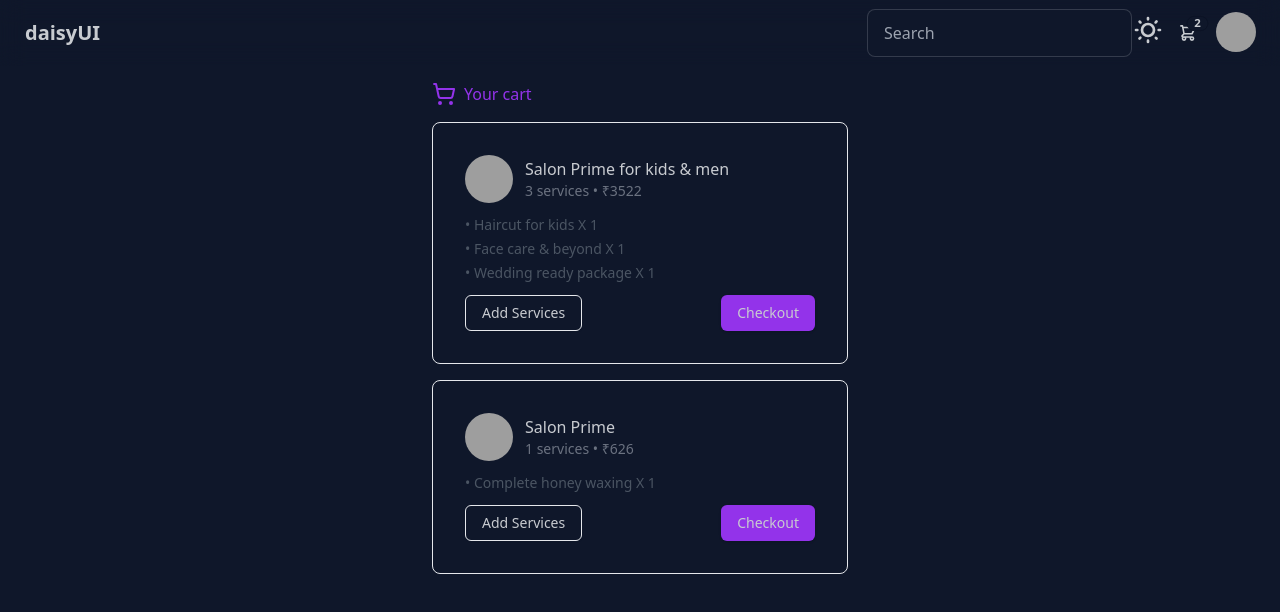
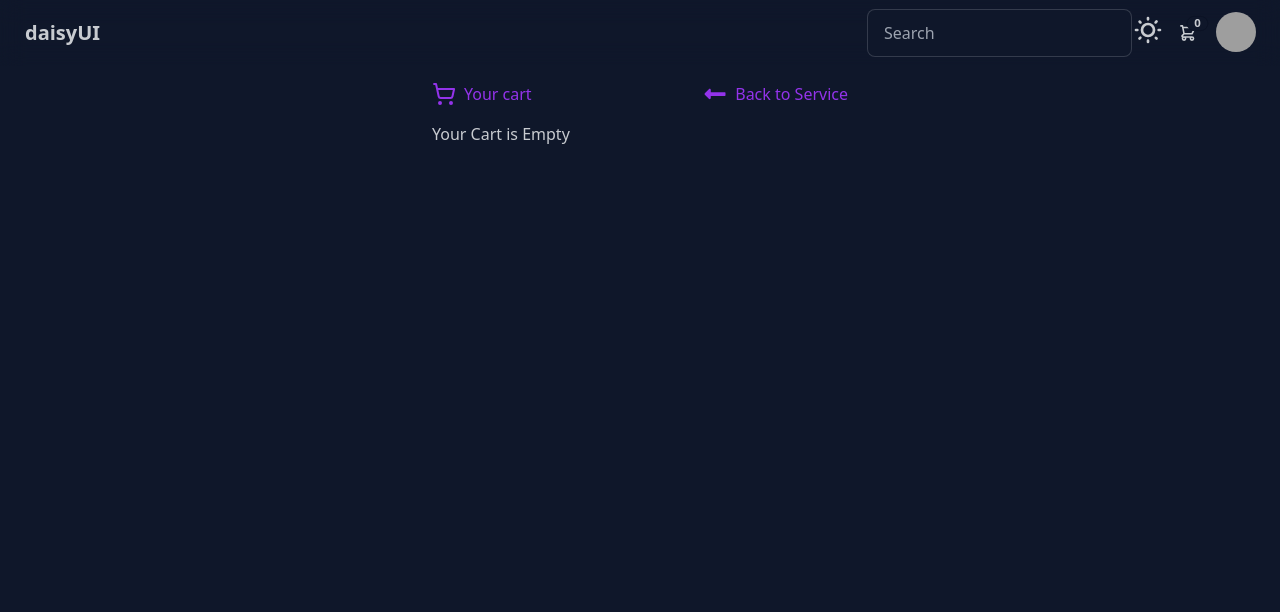
Before and after one commit to Harshxgit/SALONASS, a Next.js app: page /cart in a window 1280 px wide. Shown: the top 612 px of the page. Built offline with nearby package versions, Linux system fonts and the light colour scheme; grey boxes are pictures that could not be loaded.

Commit message:
added booked services

```diff
--- a/src/app/cart/page.tsx
+++ b/src/app/cart/page.tsx
@@ -1,69 +1,79 @@
-import React from 'react';
-import { Card, CardContent } from '@/components/ui/card';
-import { Button } from '@/components/ui/button';
-import { ShoppingCart, UserCircle2 } from 'lucide-react';
+"use client";
+import React from "react";
+import { Card, CardContent } from "@/components/ui/card";
+import { Button } from "@/components/ui/button";
+import { ShoppingCart, UserCircle2 } from "lucide-react";
+import { FaLongArrowAltLeft } from "react-icons/fa";
+import useSWR from "swr";
+import useServicecart from "../store/ServiceCart";
+import Link from "next/link";
 
 const CartInterface = () => {
-  const cartItems = [
-    {
-      name: "Salon Prime for kids & men",
-      services: [
-        "Haircut for kids X 1",
-        "Face care & beyond X 1",
-        "Wedding ready package X 1"
-      ],
-      price: 3522,
-      icon: "/api/placeholder/48/48"
-    },
-    {
-      name: "Salon Prime",
-      services: [
-        "Complete honey waxing X 1"
-      ],
-      price: 626,
-      icon: "/api/placeholder/48/48"
-    }
-  ];
-
+  const items = useServicecart((state) => state.items);
+  const removeService = useServicecart((state) => state.removeService);
+  const total = useServicecart((state) => state.getSubtotal);
   return (
     <div className="max-w-md mx-auto p-4 space-y-4">
+      <div className="flex justify-between">
         <div className="flex items-center gap-2 text-purple-600 font-medium">
           <ShoppingCart size={24} />
           <h2>Your cart</h2>
         </div>
+        <Link href="/">
+          <div className="flex items-center gap-2 cursor-pointer  text-purple-600 font-medium">
+            <FaLongArrowAltLeft size={24} />
+            <h2>Back to Service</h2>
+          </div>
+        </Link>
+      </div>
+      {
+        total() ===0 ? <div>Your Cart is Empty</div>  :
 
-      {cartItems.map((item, index) => (
+      <><div>{items.map((item, index) => (
             <Card key={index}>
               <CardContent className="p-4">
                 <div className="flex items-center gap-3 mb-3">
                   <img
-                src={item.icon}
+                    src={item.image}
                     alt="Service icon"
-                className="w-12 h-12 rounded-full"
-              />
+                    className="w-12 h-12 rounded-full" />
                   <div className="flex-1">
                     <h3 className="font-medium">{item.name}</h3>
                     <div className="text-gray-500 text-sm">
-                  {item.services.length} services • ₹{item.price}
+                      services • ₹{item.price}
                     </div>
                   </div>
                 </div>
 
-            <div className="space-y-1 mb-3">
+                {/* <div className="space-y-1 mb-3">
               {item.services.map((service, serviceIndex) => (
                 <div key={serviceIndex} className="text-sm text-gray-600">
                   • {service}
                 </div>
               ))}
-            </div>
+            </div> */}
 
                 <div className="flex justify-between">
-              <Button variant="outline">Add Services</Button>
-              <Button className="bg-purple-600 hover:bg-purple-700">Checkout</Button>
+                  <Button variant="outline" onClick={() => removeService(item.id)}>
+                    {" "}
+                    Remove Services
+                  </Button>
+                  <Button className="bg-purple-600 hover:bg-purple-700">
+                    Checkout
+                  </Button>
                 </div>
               </CardContent>
             </Card>
           ))}
+          </div><div className="items-center justify-center flex">
+              <Card className="fixed  bottom-2 text-4xl text-center backdrop-blur-xl font-bold border-2 border-orange-700 cursor-pointer">
+                <Link href={`/checkout?amount=${total()}`}>
+                  {" "}
+                  <div>Book Now ₹{total()}</div>{" "}
+                </Link>
+              </Card>
+            </div></>
+      }
     </div>
   );
 };
--- a/src/app/checkout/page.tsx
+++ b/src/app/checkout/page.tsx
@@ -3,6 +3,7 @@
 import { Card, CardContent } from '@/components/ui/card';
 import { Button } from '@/components/ui/button';
 import { Tag } from 'lucide-react';
+import Razorpay from './paymentgateway/page';
 
 const BookingInterface = () => {
   const [quantity, setQuantity] = useState(1);
@@ -178,7 +179,7 @@
           </div>
 
           {/* Amount to Pay */}
-          <div className="flex justify-between items-center">
+          {/* <div className="flex justify-between items-center">
             <div className="font-medium">Amount to pay</div>
             <div>
               <span className="font-medium text-lg">₹675</span>
@@ -186,7 +187,8 @@
                 View breakup
               </Button>
             </div>
-          </div>
+          </div> */}
+          <Razorpay/>
         </div>
       </div>
     </div>
--- a/src/app/checkout/paymentgateway/page.tsx
+++ b/src/app/checkout/paymentgateway/page.tsx
@@ -12,6 +12,8 @@
 import { useRouter, useSearchParams } from "next/navigation";
 import Script from "next/script";
 import { Currency, LoaderCircle } from "lucide-react";
+import useAdminService from '@/app/store/adminservice';
+import useServicecart from '@/app/store/ServiceCart';
 
 
 declare global {
@@ -26,10 +28,10 @@
     const amount = params.get("amount")
     const [loading , setLoading] = useState(false)
     const idRef = React.useRef<string | null>(null)
-    console.log(amount)
+    const reset = useServicecart(state=>state.reset)
     useEffect(()=>{
         if(!amount){
-            router.replace('/')
+            router.replace('/cart')
         }
         createrOrderId()
     },[])
@@ -83,7 +85,10 @@
                             headers : {"Content-Type":"application/json",}
                         })
                         const res =await result.json();
-                        if(res.isOk) router.push("/")
+                        if(res.isOk)
+                          {router.push("/")
+                            reset()
+                          }
                             else{
                                 alert(res.message)
                         }
@@ -120,7 +125,7 @@
           </CardHeader>
           <CardContent>
             <form onSubmit={processPayment}>
-              <Button className="w-full" type="submit">{loading?"...loading":"Pay"}</Button>
+              <Button className="w-full" type="submit">{loading?<span className="loading loading-dots loading-lg"></span>:`Pay${amount} `}</Button>
             </form>
           </CardContent>
           <CardFooter className="flex">
@@ -134,7 +139,7 @@
   )
 }
 
-export default function page (){
+export default function Razorpay (){
   return <>
    <Script
         id="razorpay-checkout-js"
--- a/src/app/page.tsx
+++ b/src/app/page.tsx
@@ -10,7 +10,7 @@
 import React, { useMemo } from "react";
 
 export default function Home() {
-  const { data: services } = useSWR("/service", getServices);
+  const { data: services, isLoading } = useSWR("/service", getServices);
   const { data: packages } = useSWR("/package", getServices);
 
   const categories = useMemo(() => {
@@ -29,7 +29,7 @@
   }, [services]);
 
   const onshowfunc = (ref: any) => {
-    ref.current?.scrollIntoView({ behavior: 'smooth' });
+    ref.current?.scrollIntoView({ behavior: "smooth" });
   };
 
   const ref = useMemo(() => {
@@ -53,7 +53,12 @@
       <div className="grid md:grid-rows-3 md:grid-cols-3  md:grid-flow-row gap-4 h-full  md:h-screen text-sm">
         {/* left grid  services category section*/}
         <div className=" md:row-span-6 h-fit md:h-[110%]   md:max-w-[400px] mx-8 ">
-          <Services category={categories} onshowfunction={onshowfunc} ref={ref}  />
+          <Services
+            category={categories}
+            onshowfunction={onshowfunc}
+            ref={ref}
+            isLoading={isLoading}
+          />
         </div>
 
         {/* right grid */}
@@ -62,14 +67,21 @@
         {/* All services List */}
         <div className=" border-l-orange-950 grid md:grid-flow-col md:grid-cols-2 md:row-span-2 md:col-span-2  gap-4">
           <div className="h-[calc(110vh-100px)] border-2   overflow-y-scroll scrollbar-hide">
-            {categories?.map((category: any) => (
-              <div key={category} ref={ref[category]}>
-                <h1 className="text-4xl font-bold mb-4 text-gray-700 "> {category.charAt(0).toUpperCase() + category.slice(1)}</h1>
-                {catService?.[category]?.map((service: any) => (
-                  <ServiceCard service={service} key={service.id} />
-                ))}
-              </div>
-            ))}
+            {isLoading ? (
+            <div className="flex items-center justify-center "> <span className="loading loading-dots loading-lg text-8xl"></span></div>
+            ) : (
+              categories?.map((category: any) => (
+                <div key={category} ref={ref[category]}>
+                  <h1 className="text-4xl font-bold mb-4 text-gray-700 ">
+                    {" "}
+                    {category.charAt(0).toUpperCase() + category.slice(1)}
+                  </h1>
+                  {catService?.[category]?.map((service: any) => (
+                    <ServiceCard service={service} key={service.id} />
+                  ))}
+                </div>
+              ))
+            )}
           </div>
 
           <div className="border-2  md:h-[calc(110vh-100px)]  scrollbar-hide overflow-y-scroll overflow-x-hidden ">
--- a/src/app/store/ServiceCart.ts
+++ b/src/app/store/ServiceCart.ts
@@ -15,32 +15,20 @@
   increaseqty: (id: number) => void;
   decreaseqty: (id: number) => void;
   removeService: (id: number) => void;
+  getSubtotal: () => number;
+  reset :()=>void
 };
 
 const useServicecart = create<Servicecart>()(
   persist(
-    (set) => ({
-      items: [
-        {
-          id: 1,
-          name: "Bikini waxing",
-          price: 949,
-          image: "/placeholder.svg?height=150&width=150",
-          quantity: 1,
-        },
-        {
-          id: 2,
-          name: "Bikini waxing",
-          price: 500,
-          image: "/placeholder.svg?height=150&width=150",
-          quantity: 1,
-        },
-      ],
+    (set,get) => ({
+      items: [],
       additems: (item: Item) => {
         set((state: { items: Item[] }) => ({
           items: [...state.items, item],
         }));
       },
+
       increaseqty: (id: number) => {
         set((state: { items: Item[] }) => ({
           items: state.items.map((item) => {
@@ -66,6 +54,14 @@
           items: state.items.filter((item) => item.id !== id),
         }));
       },
+      getSubtotal :()=>{
+            return get().items.reduce((acc, item) =>acc+item.price * item.quantity,0 );
+      },
+      reset :()=>{
+            set(()=>({
+              items:[]
+            }))
+      }
     }),
     { name: "service store",
       // storage: sessionStorage
--- a/src/components/Navbar.tsx
+++ b/src/components/Navbar.tsx
@@ -2,9 +2,11 @@
 import React from "react";
 import Toggle from "./Toggle";
 import useServicecart from "@/app/store/ServiceCart";
+import Link from "next/link";
 
 export default function Navbar() {
   const items = useServicecart(state=>state.items)
+  const getSubtotal = useServicecart(state=>state.getSubtotal)
   return (
     <div className="navbar bg-transparent backdrop-blur-md sticky top-0 z-50  pr-5">
       <div className="flex-1">
@@ -22,7 +24,9 @@
       <Toggle/>
       <div className="flex-none">
         {/* cart */}
+        <Link href="/cart">
         <div className="dropdown dropdown-end hidden md:block">
+
           <div tabIndex={0} role="button" className="btn btn-ghost btn-circle">
             <div className="indicator">
               <svg
@@ -42,19 +46,13 @@
               <span className="badge badge-sm indicator-item">{items.length}</span>
             </div>
           </div>
-          <div
-            tabIndex={0}
-            className="card card-compact dropdown-content bg-base-100 z-[1] mt-3 w-52 shadow"
-          >
-            <div className="card-body">
-              <span className="text-lg font-bold">8 Items</span>
-              <span className="text-info">Subtotal: $999</span>
-              <div className="card-actions">
-                <button className="btn btn-primary btn-block">View cart</button>
-              </div>
-            </div>
-          </div>
+
         </div>
+        </Link>
+
+
+
+
         <div className="dropdown dropdown-end">
           <div
             tabIndex={0}
--- a/src/components/Services.tsx
+++ b/src/components/Services.tsx
@@ -7,12 +7,14 @@
 export default function Services({
   category,
   onshowfunction,
-  ref
+  ref,
+  isLoading,
 }: {
   category: any;
   onshowfunction: any;
   ref: any;
- }) {
+  isLoading: any;
+}) {
   return (
     <div className="md:top-40 md:sticky border-2 rounded-lg">
       <div className="text-3xl relative mt-2 p-2">
@@ -23,9 +25,16 @@
       {/* service container  */}
 
       <div className="grid grid-cols-3 md:grid-cols-3 gap-4">
-        {category.map((item:any) => (
+        {category.map((item: any) => (
           // <Link key={service.name} href={service.href}>
-            <div className="p-4 hover:shadow-lg transition-shadow cursor-pointer" key={item} onClick={()=>onshowfunction(ref[item])}>
+          <div
+            className="p-4 hover:shadow-lg transition-shadow cursor-pointer"
+            key={item}
+            onClick={() => onshowfunction(ref[item])}
+          >
+            {isLoading ? (
+              <span className="loading loading-dots loading-lg"></span>
+            ) : (
               <div className="flex flex-col items-center justify-center text-center space-y-3">
                 {
                   <div className="relative w-16 h-16 border-2 rounded-lg">
@@ -39,12 +48,11 @@
                 }
                 <span className="text-sm font-medium mt-2">{item}</span>
               </div>
-
-            </div>
+            )}
+          </div>
           // </Link>
         ))}
       </div>
-
     </div>
   );
 }
```
Lines whose indentation alone changed are shown as unchanged.
